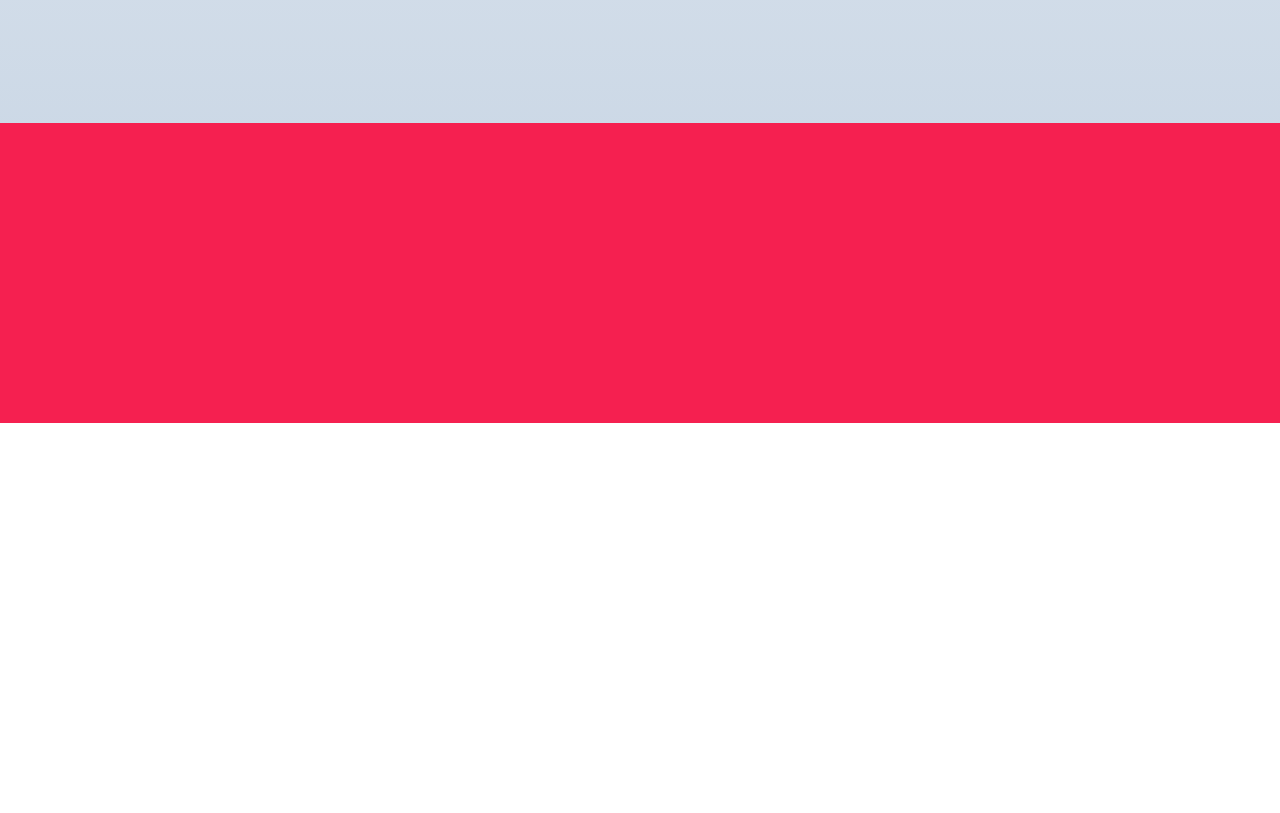
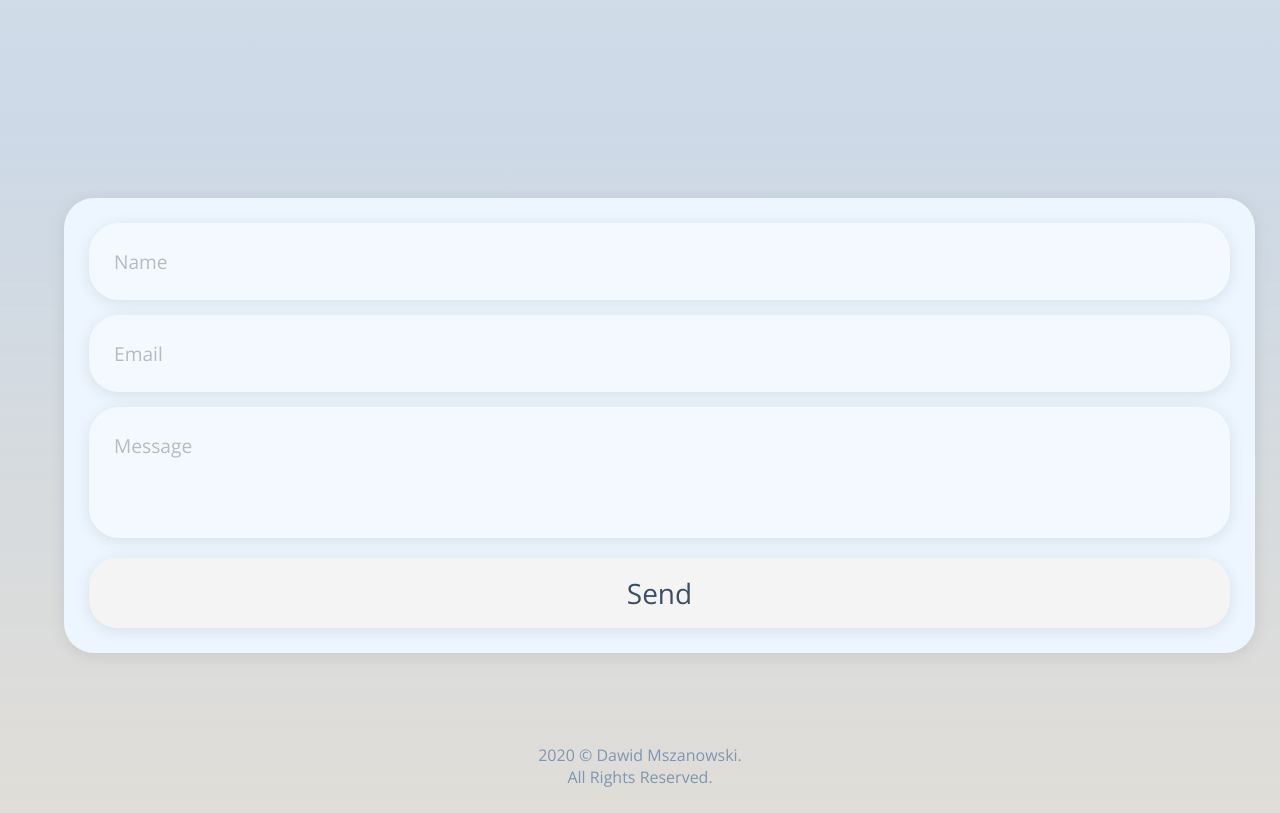
Before and after one commit to mszan/mszan-portfolio, a React (Create React App) app: page / in a window 1280 px wide. Shown: the part 2940-3753 px from the top of the page. Before the commit the page ends 3363 px from the top, so only its background shows below. Built offline with nearby package versions, Linux system fonts and the light colour scheme.

Commit message:
Add Contact section

```diff
--- a/src/components/Contact/Contact.jsx
+++ b/src/components/Contact/Contact.jsx
@@ -1,4 +1,5 @@
-import React from "react";
+import React from "react"
+import contactClasses from "./Contact.module.css"
 
 export class Contact extends React.Component {
     constructor(props) {
@@ -8,13 +9,23 @@ export class Contact extends React.Component {
 
     render() {
         return (
-            <div
-                style={{
-                    height: 300,
-                    backgroundColor: "#F52050"
-                }}
-            >
-            </div>
+            <React.Fragment>
+                <div className={contactClasses.contactWrapper}>
+                    <div className={contactClasses.contactForm}>
+                        <input type="text" placeholder="Name" />
+                        <input type="text" placeholder="Email" />
+                        <textarea rows={3} placeholder="Message" />
+                        <button onClick={() => console.log("will be sending smth")} className="btnLight">Send</button>
+                    </div>
+                    <div className={contactClasses.footerWrapper}>
+                        <span>
+                            2020 &copy; Dawid Mszanowski.<br />
+                            All Rights Reserved.
+                        </span>
+                    </div>
+                </div>
+            </React.Fragment>
+
         );
     }
 }
--- /dev/null
+++ b/src/components/Contact/Contact.module.css
@@ -0,0 +1,75 @@
+.contactWrapper {
+    position: relative;
+    min-height: 80vh;
+    background: linear-gradient(rgba(115, 149, 187, .36), rgba(131, 120, 98, .25));
+    padding: 25px 25px 25px 5vw;
+}
+
+.contactForm {
+    position: relative;
+    top: 50px;
+    border-radius: 30px;
+    background-color: #EDF6FF;
+    /*height: 30vh;*/
+    padding: 25px;
+    box-shadow: 0 3px 15px rgba(33, 38, 27, .10);
+}
+
+.contactForm button {
+    width: 100%;
+    color: #3B4E62;
+}
+
+.contactForm input,
+.contactForm textarea {
+    background-color: #F4F9FF;
+    border: none;
+    border-radius: 30px;
+    box-shadow: 0 3px 15px rgba(33, 38, 27, .10);
+    -webkit-appearance: none;
+    -webkit-box-shadow: 0 3px 15px rgba(33, 38, 27, .10);
+    padding: 25px 25px;
+    font-size: 1.2rem;
+    font-family: inherit;
+    font-weight: lighter;
+    color: #6d7784;
+    width: 100%;
+    box-sizing: border-box;
+    margin-bottom: 15px;
+}
+
+.contactForm textarea {
+    resize: none;
+}
+
+.contactForm input::placeholder,
+.contactForm input::-webkit-input-placeholder,
+.contactForm textarea::placeholder,
+.contactForm textarea::-webkit-input-placeholder {
+    color: #b4bbc6 !important;
+    font-size: 1.2rem;
+}
+
+.contactForm input::-webkit-input-placeholder {
+    color:#AFB2B3;
+}
+.contactForm input::-moz-placeholder {
+    color:#AFB2B3;
+}
+.contactForm input::-ms-input-placeholder {
+    color:#AFB2B3;
+}
+
+.contactForm input:focus,
+.contactForm textarea:focus {
+    outline: none;
+}
+
+.footerWrapper {
+    position: absolute;
+    width: 100%;
+    bottom: 25px;
+    left: 0;
+    text-align: center;
+    color: #7d96b1;
+}
```
